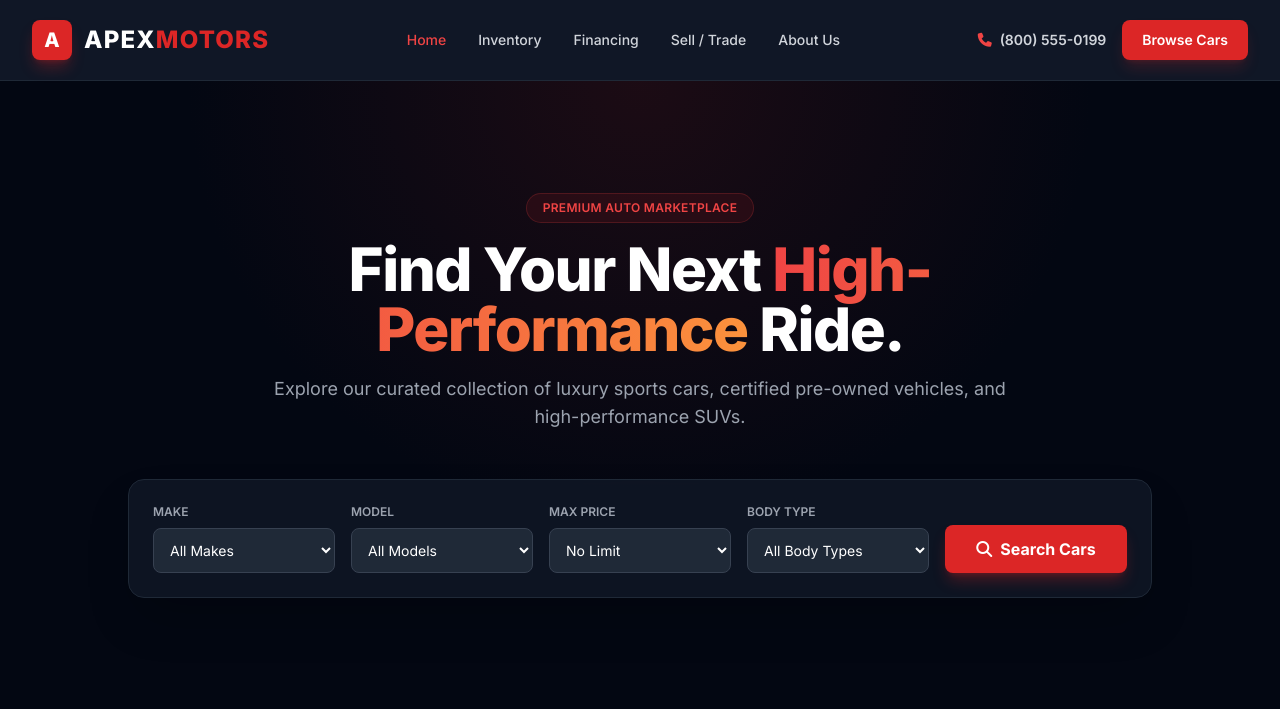
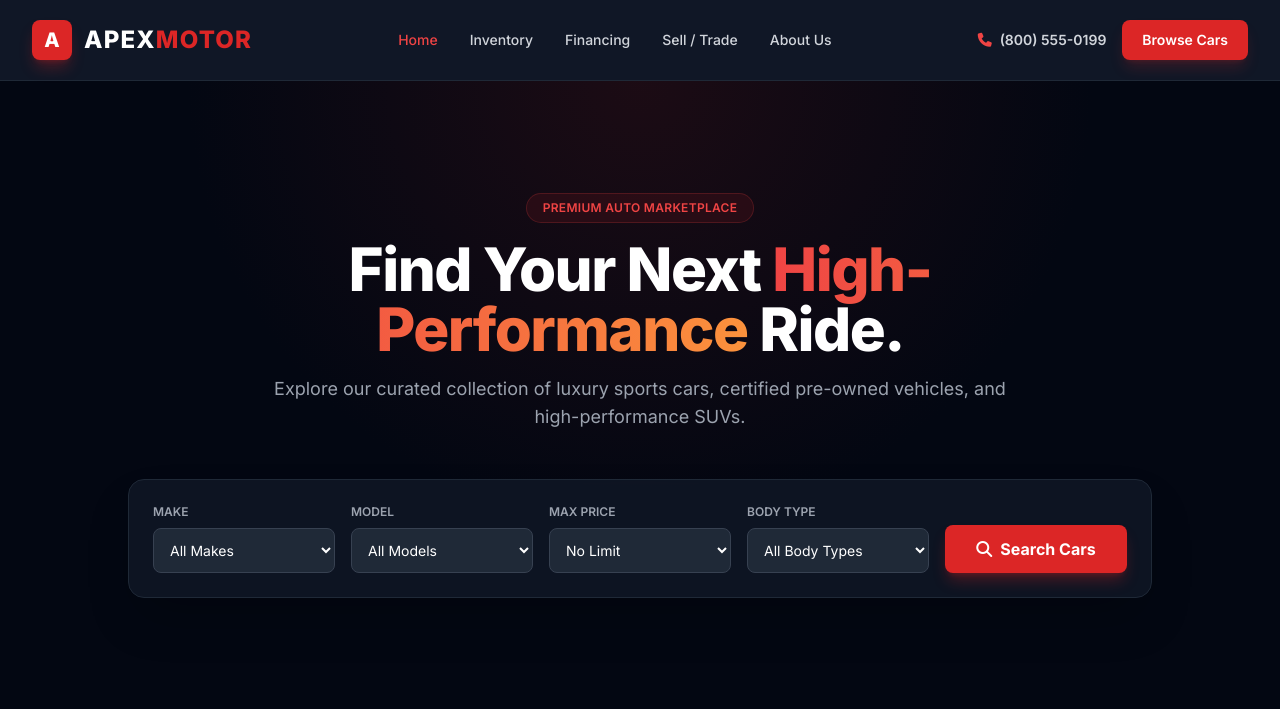
Before and after one commit to vickXs/garage, a Django app: page / in a window 1280 px wide. Shown: the top 709 px of the page. Run offline with Django 5.2, Linux system fonts and the light colour scheme; some libraries are stand-ins or nearby versions.

Commit message:
feat(update)

```diff
--- a/core/templates/core/index.html
+++ b/core/templates/core/index.html
@@ -26,7 +26,7 @@
                         A
                     </div>
                     <span class="text-2xl font-extrabold tracking-wider uppercase text-white">
-                        APEX<span class="text-red-600">MOTORS</span>
+                        APEX<span class="text-red-600">MOTOR</span>
                     </span>
                 </div>
 
```
